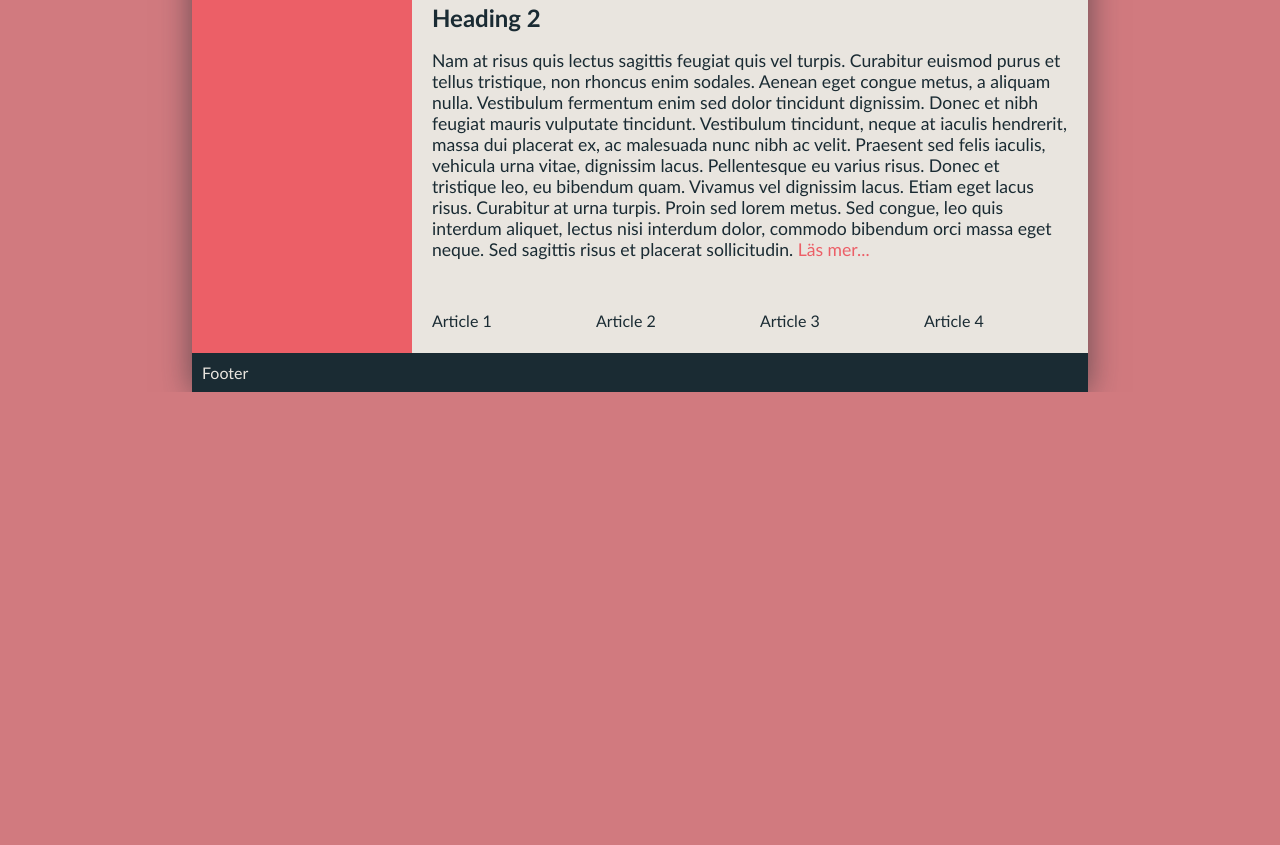
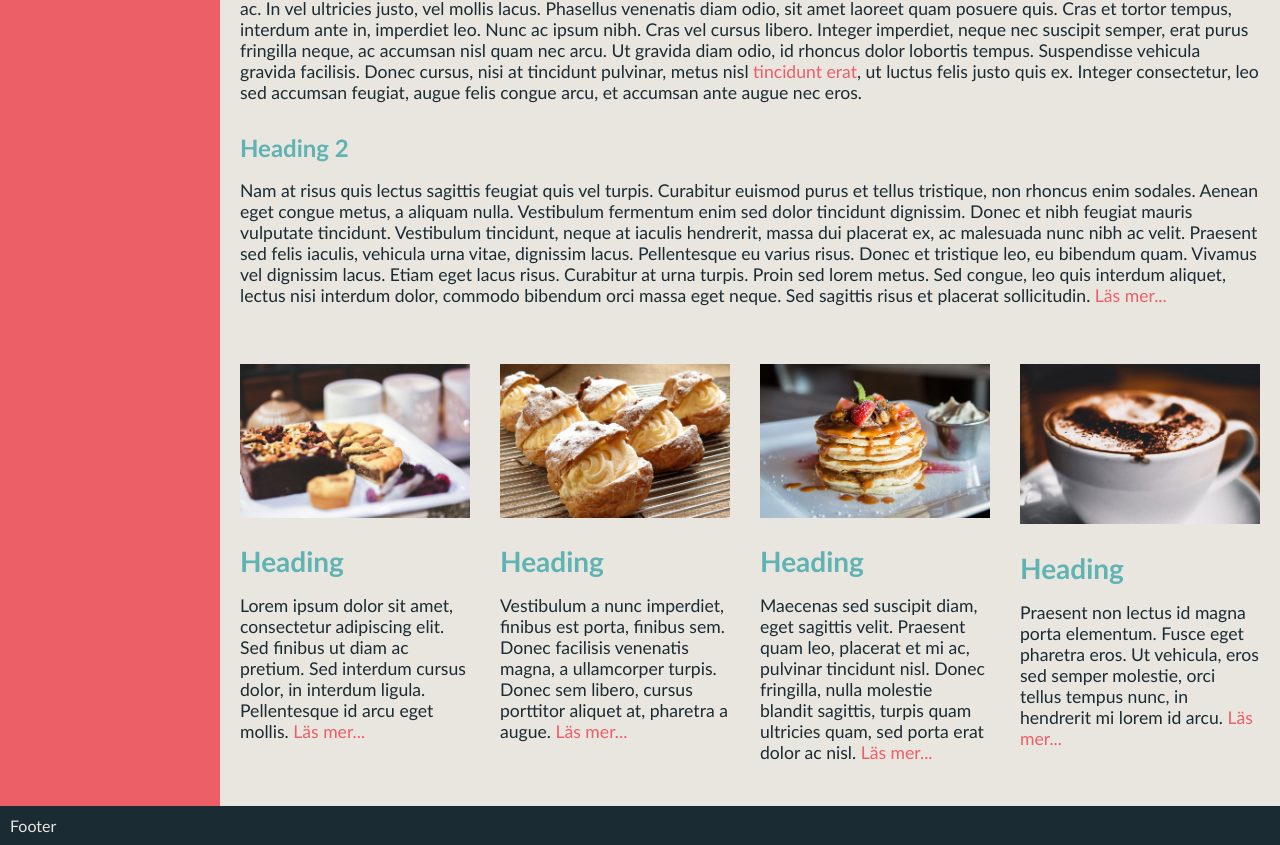
Before and after one commit to maby0801/dt173g_moment2, a website: page src/index.html in a window 1280 px wide. Shown: the part 916-1761 px from the top of the page. Before the commit the page ends 1308 px from the top, so only its background shows below. Drawn offline with nearby package versions, Linux system fonts and the light colour scheme; files that its build step writes are made by us from their sources.

Commit message:
CSS updated. More content added

```diff
--- a/src/index.html
+++ b/src/index.html
@@ -30,7 +30,8 @@
 
         <main>
             <article class="main-article">
-                <img src="img/almonds-berries-blackberries-1099680.jpg" alt="">
+                <img src="img/almonds-berries-blackberries-1099680.jpg" alt="Delicious bowl of berries with almonds"
+                    width="1152" height="768" />
                 <h1>Heading 1</h1>
                 <p class="ingress">
                     Lorem ipsum dolor sit amet, consectetur adipiscing elit. Ut commodo cursus nisi vehicula pharetra.
@@ -46,7 +47,8 @@
                     imperdiet leo. Nunc ac ipsum nibh. Cras vel cursus libero. Integer imperdiet, neque nec suscipit
                     semper, erat purus fringilla neque, ac accumsan nisl quam nec arcu. Ut gravida diam odio, id
                     rhoncus dolor lobortis tempus. Suspendisse vehicula gravida facilisis. Donec cursus, nisi at
-                    tincidunt pulvinar, metus nisl <a href="#">tincidunt erat</a>, ut luctus felis justo quis ex. Integer consectetur,
+                    tincidunt pulvinar, metus nisl <a href="#">tincidunt erat</a>, ut luctus felis justo quis ex.
+                    Integer consectetur,
                     leo sed accumsan feugiat, augue felis congue arcu, et accumsan ante augue nec eros.
                 </p>
                 <h2>Heading 2</h2>
@@ -63,17 +65,50 @@
                 </p>
             </article>
             <div class="articles-wrapper">
-                <article>
-                    Article 1
+                <article class="lesser-article">
+                    <a href="#">
+                        <img src="img/food-sweet-christmas-xmas.jpg" alt="Chocolate cake" width="1000" height="667">
+                    </a>
+                    <h1><a href="#">Heading</a></h1>
+                    <p>
+                        Lorem ipsum dolor sit amet, consectetur adipiscing elit. Sed finibus ut diam ac pretium. Sed
+                        interdum cursus dolor, in interdum ligula. Pellentesque id arcu eget mollis.
+                        <a href="#">Läs mer...</a>
+                    </p>
                 </article>
-                <article>
-                    Article 2
+                <article class="lesser-article">
+                    <a href="#">
+                        <img src="img/food-sugar-dessert-sweet-52539.jpg" alt="Pastries" width="1000" height="667">
+                    </a>
+                    <h1><a href="#">Heading</a></h1>
+                    <p>
+                        Vestibulum a nunc imperdiet, finibus est porta, finibus sem. Donec facilisis venenatis magna, a
+                        ullamcorper turpis. Donec sem libero, cursus porttitor aliquet at, pharetra a augue.
+                        <a href="#">Läs mer...</a>
+                    </p>
                 </article>
-                <article>
-                    Article 3
+                <article class="lesser-article">
+                    <a href="#">
+                        <img src="img/blur-breakfast-close-up-dairy-product-376464.jpg" alt="Pancakes" width="1000"
+                            height="667">
+                    </a>
+                    <h1><a href="#">Heading</a></h1>
+                    <p>
+                        Maecenas sed suscipit diam, eget sagittis velit. Praesent quam leo, placerat et mi ac, pulvinar
+                        tincidunt nisl. Donec fringilla, nulla molestie blandit sagittis, turpis quam ultricies quam,
+                        sed porta erat dolor ac nisl. <a href="#">Läs mer...</a>
+                    </p>
                 </article>
-                <article>
-                    Article 4
+                <article class="lesser-article">
+                    <a href="#">
+                        <img src="img/blur-breakfast-caffeine-close-up-631160.jpg" alt="Coffee drink" width="1000"
+                            height="667">
+                    </a>
+                    <h1><a href="#">Heading</a></h1>
+                    <p>
+                        Praesent non lectus id magna porta elementum. Fusce eget pharetra eros. Ut vehicula, eros sed
+                        semper molestie, orci tellus tempus nunc, in hendrerit mi lorem id arcu. <a href="#">Läs mer...</a>
+                    </p>
                 </article>
             </div>
         </main>
--- a/src/scss/main.scss
+++ b/src/scss/_articles.scss
@@ -1,34 +1,39 @@
-// VARIABLES
-$font-stack: Gill Sans, Gill Sans MT, Calibri, Trebuchet MS, sans-serif;
-
-$color-off-white: #e9e5df;
-$color-off-black: #1a2b33;
-$color-primary: #5fb3b3;
-$color-secondary: #ec5f67;
-
-$medium_screen_size: 1100px;
-$small_screen_size: 600px;
-
-
-
-body {
-    font-family: $font-stack;
-    color: $color-off-black;
+// Articles
+article {
+    img {
+        width: 100%;
+        height: auto;
+    }
 }
 
-// TEXT
+.lesser-article {
+    h1 {
+        font-size: 175%;
+    }
+}
+
 // Headlines
 h1 {
     color: $color-primary;
     font-size: 220%;
     margin-bottom: 0;
+
+    a {
+        color: $color-primary;
+    }
+
+    a:visited {
+        color: $color-primary;
+    }
 }
 
 h2 {
+    color: $color-primary;
     margin-top: 30px;
     margin-bottom: 0;
 }
 
+// Text
 p {
     font-size: 110%;
 }
@@ -55,14 +60,3 @@ a:hover {
 a:visited {
     color: darken( $color-secondary, 25%);
 }
-
-// ARTICLES
-.main-article {
-    img {
-        width: 100%;
-    }
-}
-
-// IMPORT
-@import 'header';
-@import 'layout';
--- /dev/null
+++ b/src/scss/_general.scss
@@ -0,0 +1,10 @@
+// General
+body {
+    font-family: $font-stack;
+    color: $color-off-black;
+    background-color: desaturate($color-secondary, 30%);
+}
+
+.wrapper {
+    box-shadow: 0px 0px 30px rgba( $color-off-black, .6 );
+}
--- a/src/scss/_header.scss
+++ b/src/scss/_header.scss
@@ -1,4 +1,6 @@
 .website-header {
+    background-color: $color-secondary;
+
     img {
         max-width: 200px;
         height: auto;
@@ -28,6 +30,10 @@
         color: $color-off-white;
         font-size: 110%;
         text-decoration: none;
+        color: $color-off-white;
+    }
+
+    a:visited {
         color: $color-off-white;
     }
 
--- a/src/scss/_layout.scss
+++ b/src/scss/_layout.scss
@@ -1,14 +1,11 @@
-$grid-margin: 10px;
-
+// Everything controlling the CSS-grid, layout, margins, etc
 body {
     margin: 0;
     margin-top: 0;
-    background-color: desaturate($color-secondary, 30%);
 }
 
 .website-header {
     grid-area: header;
-    background-color: $color-secondary;
     padding: $grid-margin;
 }
 
@@ -36,14 +33,12 @@ footer {
 
 .wrapper {
     margin: auto;
-    max-width: 70%;
+    max-width: 1344px;
     display: grid;
     grid-template-columns: fit-content(40%);
     grid-template-areas:
         'header main main main main'
         'footer footer footer footer footer';
-
-    box-shadow: 0px 0px 30px rgba( $color-off-black, .6 );
 }
 
 .articles-wrapper {
--- /dev/null
+++ b/src/scss/_variables.scss
@@ -0,0 +1,12 @@
+// Variables
+$font-stack: Gill Sans, Gill Sans MT, Calibri, Trebuchet MS, sans-serif;
+
+$color-off-white: #e9e5df;
+$color-off-black: #1a2b33;
+$color-primary: #5fb3b3;
+$color-secondary: #ec5f67;
+
+$medium_screen_size: 1100px;
+$small_screen_size: 600px;
+
+$grid-margin: 10px;
--- /dev/null
+++ b/src/scss/base.scss
@@ -0,0 +1,6 @@
+// Imports
+@import 'variables';
+@import 'layout';
+@import 'general';
+@import 'header';
+@import 'articles';
```
Also changed, not shown: almonds-berries-blackberries-1099680.jpg (deleted), src/img/blur-breakfast-caffeine-close-up-631160.jpg (added), src/img/blur-breakfast-close-up-dairy-product-376464.jpg (added), src/img/food-sugar-dessert-sweet-52539.jpg (added), src/img/food-sweet-christmas-xmas.jpg (added), src/img/logotype.png.
